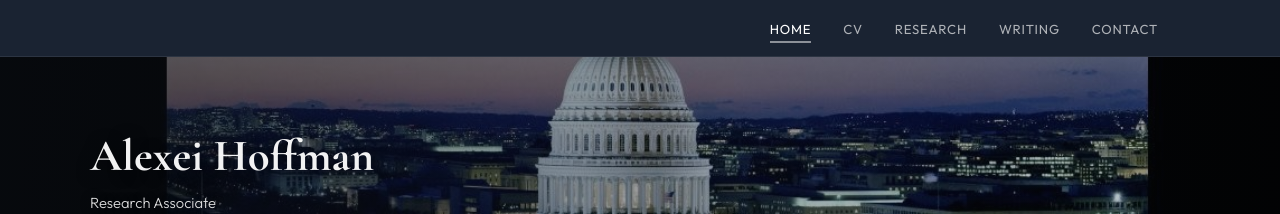
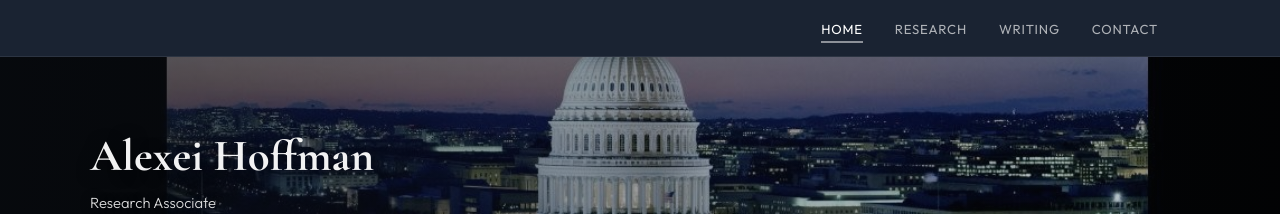
Before and after one commit to a-novi13-byte/a-novi13-byte.github.io, a Jekyll site: the page built from index.html, in a window 1280 px wide. Shown: the top 214 px of the page. Built offline with Jekyll 4.4.1, drawn with Linux system fonts in a browser that asks for light colours.

Commit message:
Update default.html

```diff
--- a/_layouts/default.html
+++ b/_layouts/default.html
@@ -19,7 +19,6 @@
       </button>
       <ul class="nav-links">
         <li><a href="{{ '/' | relative_url }}" {% if page.url == '/' %}class="active"{% endif %}>Home</a></li>
-        <li><a href="{{ '/cv/' | relative_url }}" {% if page.url == '/cv/' %}class="active"{% endif %}>CV</a></li>
         <li><a href="{{ '/research/' | relative_url }}" {% if page.url == '/research/' %}class="active"{% endif %}>Research</a></li>
         <li><a href="{{ '/writing/' | relative_url }}" {% if page.url == '/writing/' %}class="active"{% endif %}>Writing</a></li>
         <li><a href="{{ '/contact/' | relative_url }}" {% if page.url == '/contact/' %}class="active"{% endif %}>Contact</a></li>
```
